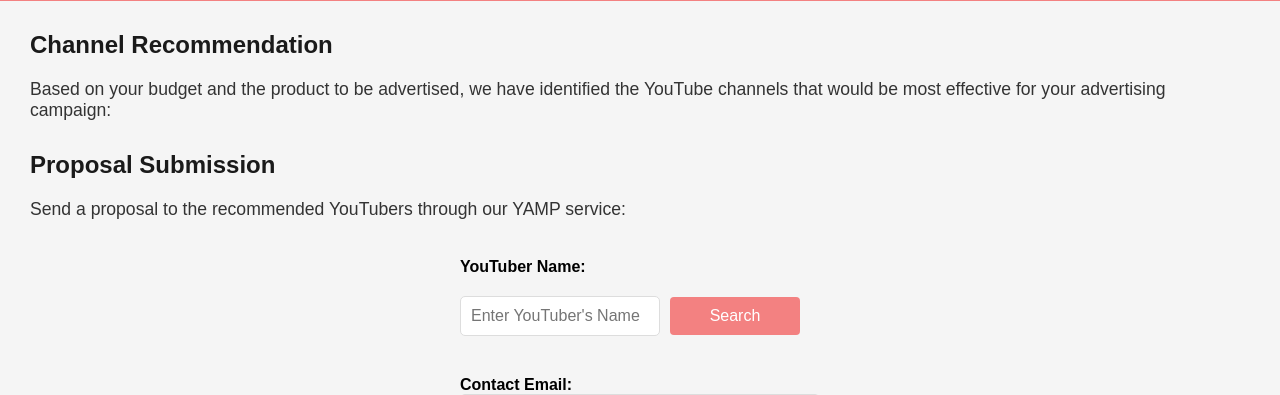
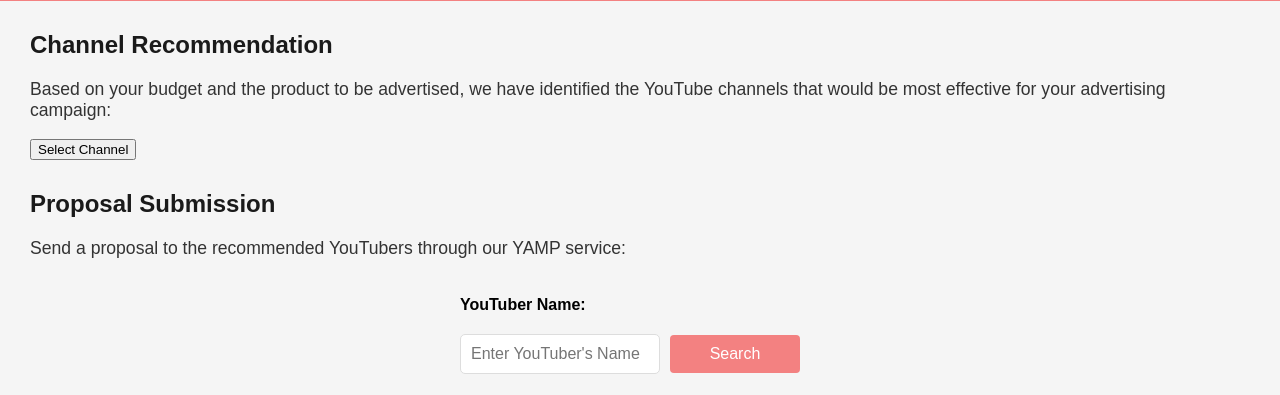
Before and after one commit to soyanggaeng/P4DS, a Flask app: page /proposal in a window 1280 px wide. Shown: the part 799-1194 px from the top of the page. Run offline with Flask 3, Linux system fonts and the light colour scheme; the visitor is signed in with stand-in values (Sample User, id 1); data that the repository does not hold is empty.

Commit message:
checkpoint_1"

```diff
--- a/func.py
+++ b/func.py
@@ -9,7 +9,7 @@ client = MongoClient(MONGODB_HOST)
 
 db = client[MONGODB_DATABASE]
 
-bp = Blueprint("fun_blueprint", __name__);
+bp = Blueprint("func_blueprint", __name__);
 
 #decorater
 def login_required(f):
--- a/templates/proposal.html
+++ b/templates/proposal.html
@@ -33,6 +33,8 @@
     <section id="proposal-recommendation">
         <h2>Channel Recommendation</h2>
         <p>Based on your budget and the product to be advertised, we have identified the YouTube channels that would be most effective for your advertising campaign:</p>
+        <div id="recommendations"></div>
+        <button id="select-channel" type="button">Select Channel</button>
         <!-- Include the channel recommendations here -->
     </section>
 
@@ -85,6 +87,8 @@
 
     <script>
         var database;
+        var selectedChannel;
+
         window.onload = function () {
             communicate('/getYoutuberInfo', {})
                 .then(data => {
```
